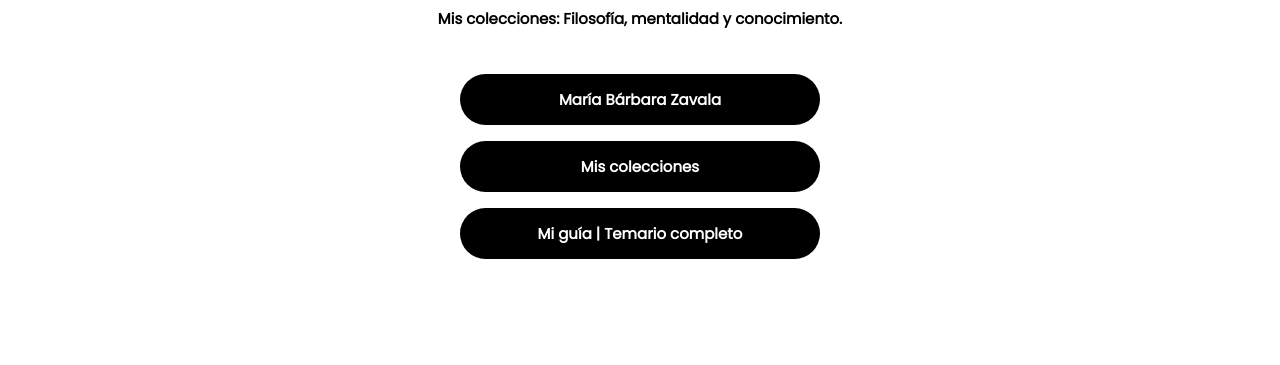
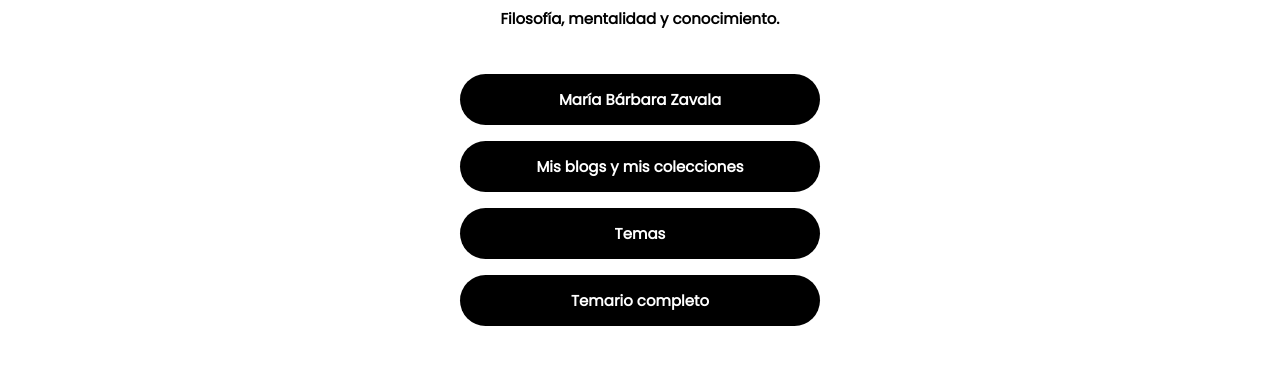
Before and after one commit to atb-lmbzx/biolinkgithubmbz, a plain HTML site: page index.html in a window 1280 px wide. Shown: the part 295-660 px from the top of the page. Drawn offline with Linux system fonts and the light colour scheme.

Commit message:
Actualizar index.html

```diff
--- a/index.html
+++ b/index.html
@@ -103,12 +103,13 @@
   </div>
 
   <h1>María Barbara Zavala</h1>
-  <h2>Mis colecciones: Filosofía, mentalidad y conocimiento.</h2>
+  <h2>Filosofía, mentalidad y conocimiento.</h2>
 
   <div class="botones">
     <a class="boton" href="https://atb-lmbzx.github.io/presentaci-nmbz/" target="_blank">María Bárbara Zavala</a>
-    <a class="boton" href="https://drive.google.com/drive/folders/15QF97JhNu0Q9zHsVgGOqykMEgzy5IbD5" target="_blank">Mis colecciones</a>
-    <a class="boton" href="https://drive.google.com/drive/folders/17W4gjwhCkA0RNc1g9AG86T13_8kqHpia" target="_blank">Mi guía | Temario completo</a>
+    <a class="boton" href="https://drive.google.com/drive/folders/1N08RxaJEVnun8xHkSCKE_SafuI_eJmFl" target="_blank">Mis blogs y mis colecciones</a>
+    <a class="boton" href="https://drive.google.com/drive/folders/1MLoD9LoJiH5CR9CUXGcgJcZiz-6V4Nvt" target="_blank">Temas</a>
+    <a class="boton" href="https://drive.google.com/drive/folders/17W4gjwhCkA0RNc1g9AG86T13_8kqHpia" target="_blank">Temario completo</a>
   </div>
 
 </body>
```
